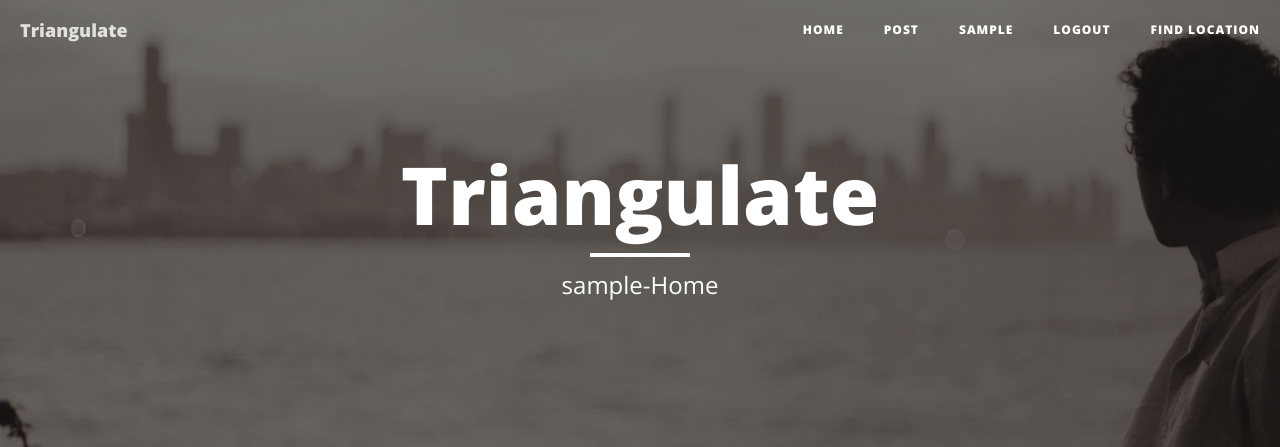
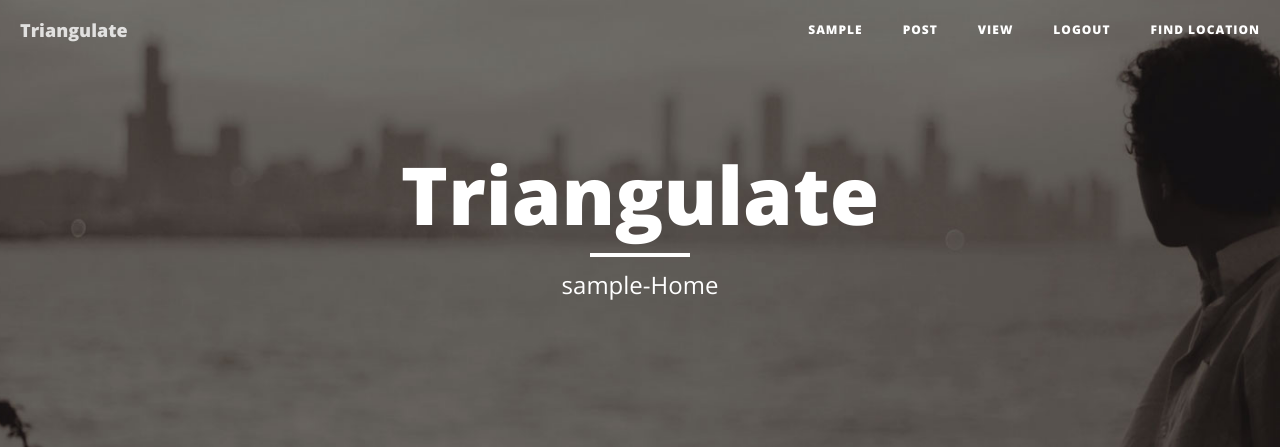
Before and after one commit to RongYu98/Triangulate, a Flask app: page /home in a window 1280 px wide. Shown: the top 447 px of the page. Run offline with Flask 2, Linux system fonts and the light colour scheme; the visitor is signed in with stand-in values (Sample User, id 1); some libraries are stand-ins or nearby versions.

Commit message:
Update base_on.html

```diff
--- a/templates/base_on.html
+++ b/templates/base_on.html
@@ -51,13 +51,13 @@
             <div class="collapse navbar-collapse" id="bs-example-navbar-collapse-1">
                 <ul class="nav navbar-nav navbar-right">
                     <li>
-                        <a href="/">Home</a></a>
+                        <a href="/">{{user}}</a></a>
                     </li>
                     <li>
                         <a href="/make">Post</a>
                     </li>
                     <li>
-                        <a href="/home">{{user}}</a>
+                        <a href="/home">View</a>
                     </li>
                     <li>
                         <a href="/logout">Logout</a>
```
